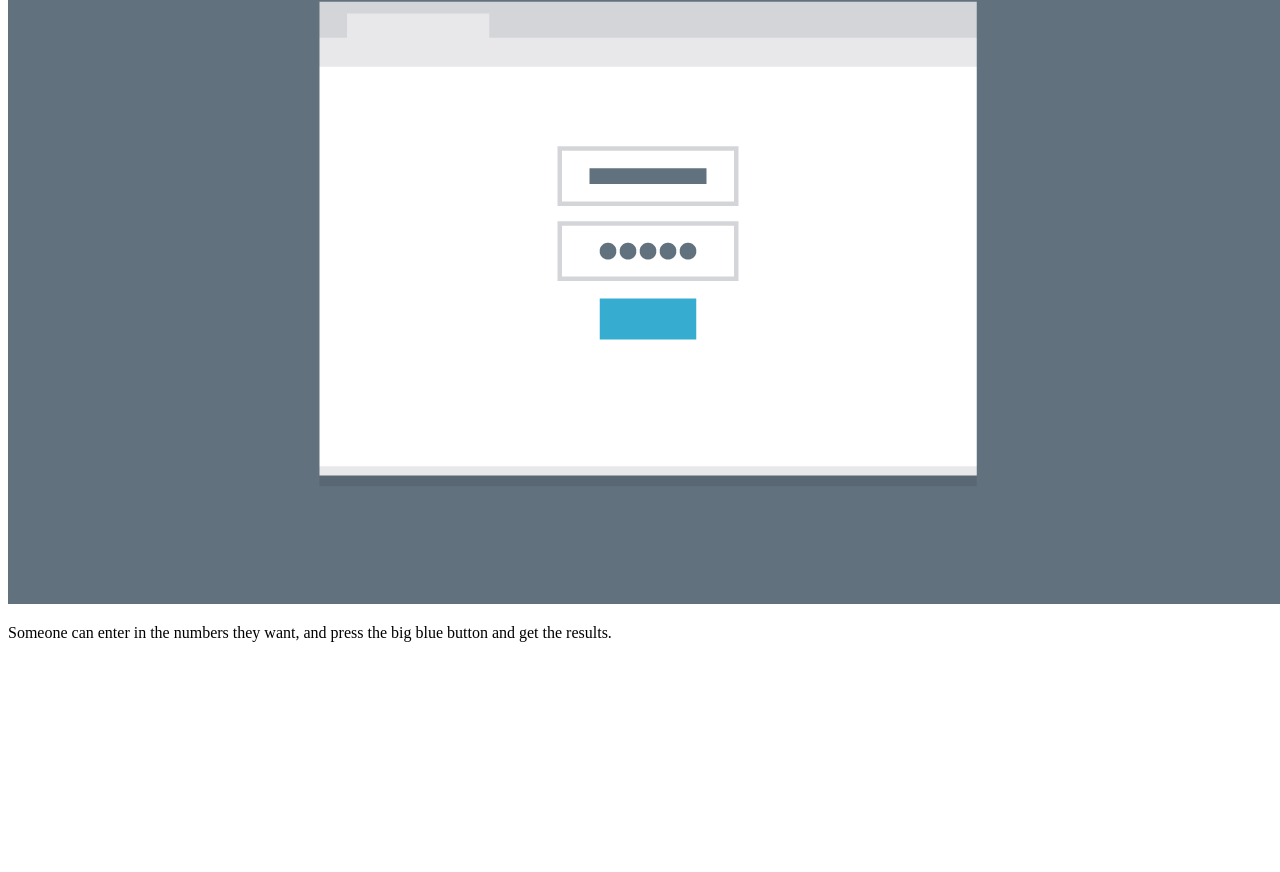
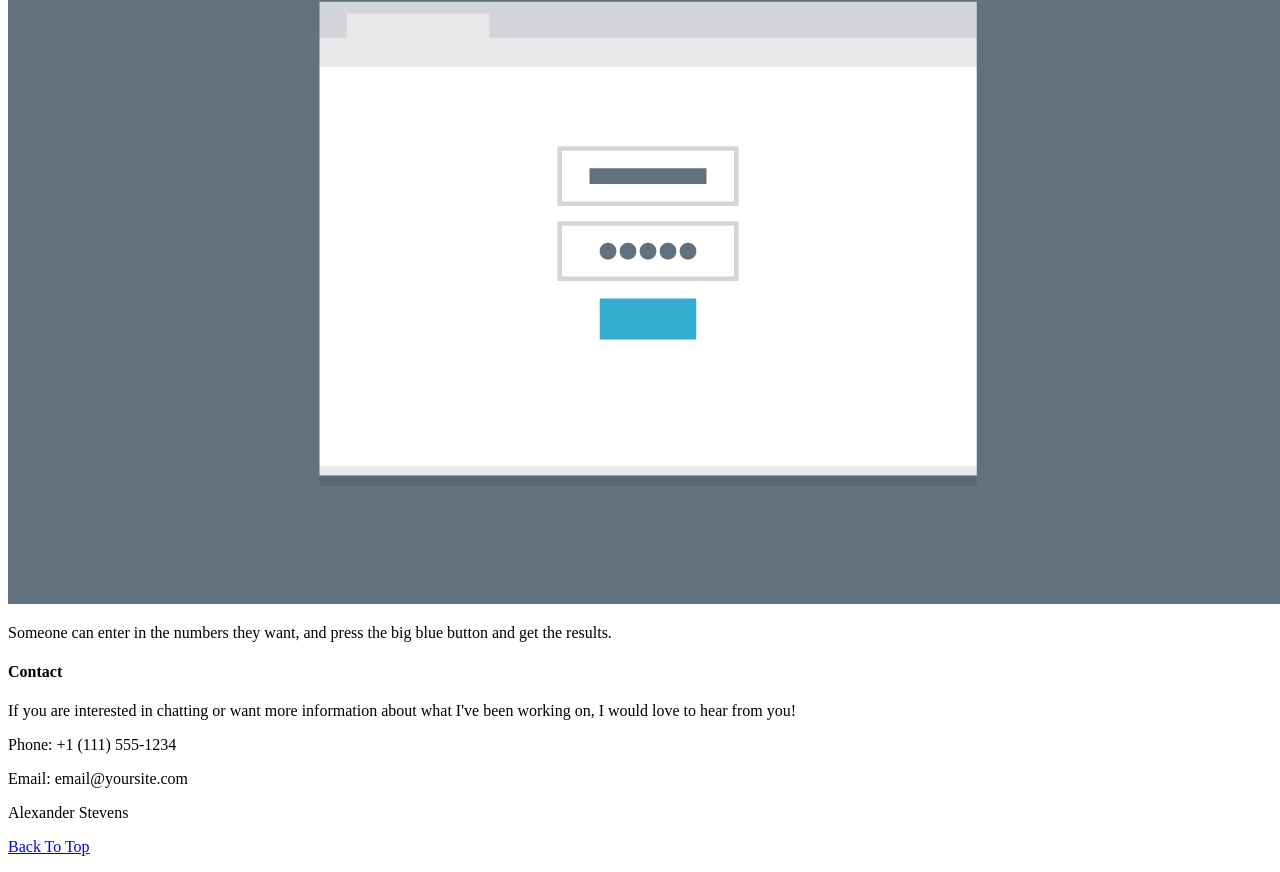
Before and after one commit to AStevens323/TechDegree-Project-2, a plain HTML site: page index.html in a window 1280 px wide. Shown: the part 4742-5614 px from the top of the page. Before the commit the page ends 5400 px from the top, so only its background shows below. Drawn offline with Linux system fonts and the light colour scheme.

Commit message:
Basic <footer> Stucture HTML

```diff
--- a/index.html
+++ b/index.html
@@ -54,7 +54,17 @@
         <p>Someone can enter in the numbers they want, and press the big blue button and get the results.</p>
      </main>
 
+     <footer>
+        <h4>Contact</h4>
+        <p>If you are interested in chatting or want more information about what I've been working on, I would love to hear from you!</p>
 
+        <p>Phone: +1 &#40;111&#41; 555-1234</p>
+        <p>Email: email@yoursite.com</p>
+
+        <p>Alexander Stevens</p>
+        <p><a href="#">Back To Top</a></p>
+
+     </footer>
 
 </body>
 </html>
```
